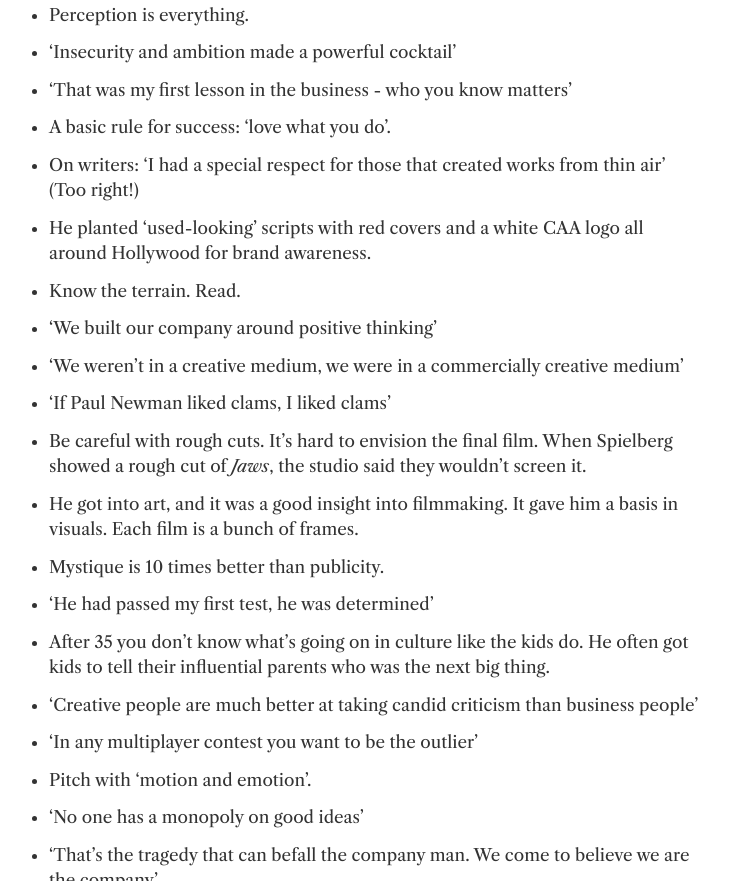
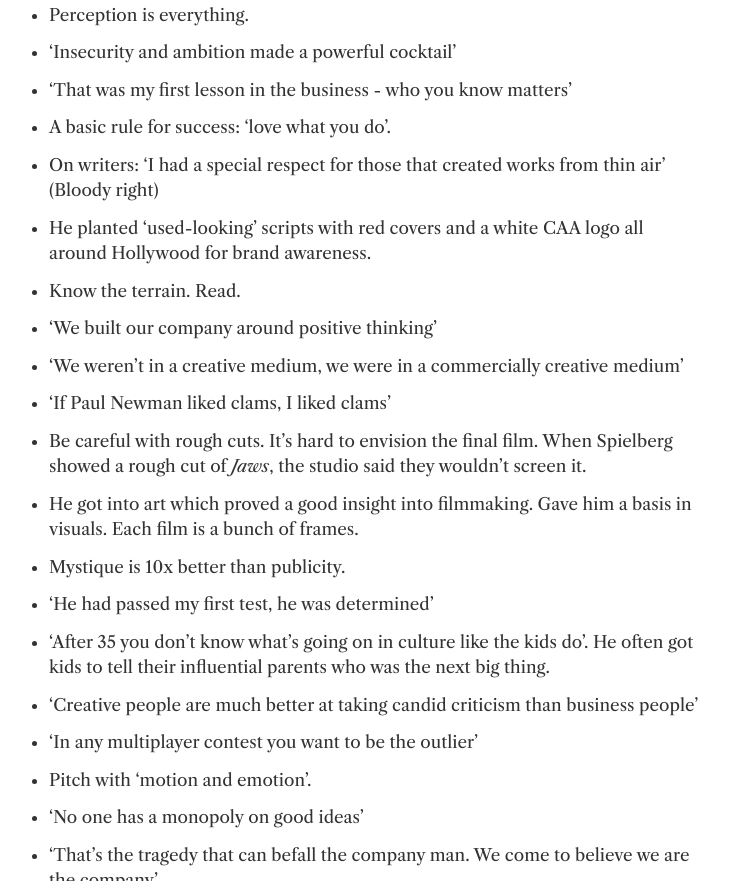
Before and after one commit to mfbmbm/mikebattle-site, an Astro site: page /book-notes/who-is-michael-ovitz in a window 1280 px wide. Shown: the part 445-1326 px from the top of the page, without its empty margins (275-1004 px from the left). Built offline with nearby package versions, Linux system fonts and the light colour scheme; Astro itself is replaced by a stand-in of ours; a web font is replaced by a local one.

Commit message:
Ovitz note: Mike's wording for four lines
Co-Authored-By: Claude Opus 5.5 <noreply@anthropic.com>
Claude-Session: https://claude.ai/code/session_01ArhBGvGGR4UorrANwvTu1R

```diff
--- a/src/content/notes/who-is-michael-ovitz.md
+++ b/src/content/notes/who-is-michael-ovitz.md
@@ -15,17 +15,17 @@ related:
 - 'Insecurity and ambition made a powerful cocktail'
 - 'That was my first lesson in the business - who you know matters'
 - A basic rule for success: 'love what you do'.
-- On writers: 'I had a special respect for those that created works from thin air' (Too right!)
+- On writers: 'I had a special respect for those that created works from thin air' (Bloody right)
 - He planted 'used-looking' scripts with red covers and a white CAA logo all around Hollywood for brand awareness.
 - Know the terrain. Read.
 - 'We built our company around positive thinking'
 - 'We weren't in a creative medium, we were in a commercially creative medium'
 - 'If Paul Newman liked clams, I liked clams'
 - Be careful with rough cuts. It's hard to envision the final film. When Spielberg showed a rough cut of *Jaws*, the studio said they wouldn't screen it.
-- He got into art, and it was a good insight into filmmaking. It gave him a basis in visuals. Each film is a bunch of frames.
-- Mystique is 10 times better than publicity.
+- He got into art which proved a good insight into filmmaking. Gave him a basis in visuals. Each film is a bunch of frames.
+- Mystique is 10x better than publicity.
 - 'He had passed my first test, he was determined'
-- After 35 you don't know what's going on in culture like the kids do. He often got kids to tell their influential parents who was the next big thing.
+- 'After 35 you don't know what's going on in culture like the kids do'. He often got kids to tell their influential parents who was the next big thing.
 - 'Creative people are much better at taking candid criticism than business people'
 - 'In any multiplayer contest you want to be the outlier'
 - Pitch with 'motion and emotion'.
```
